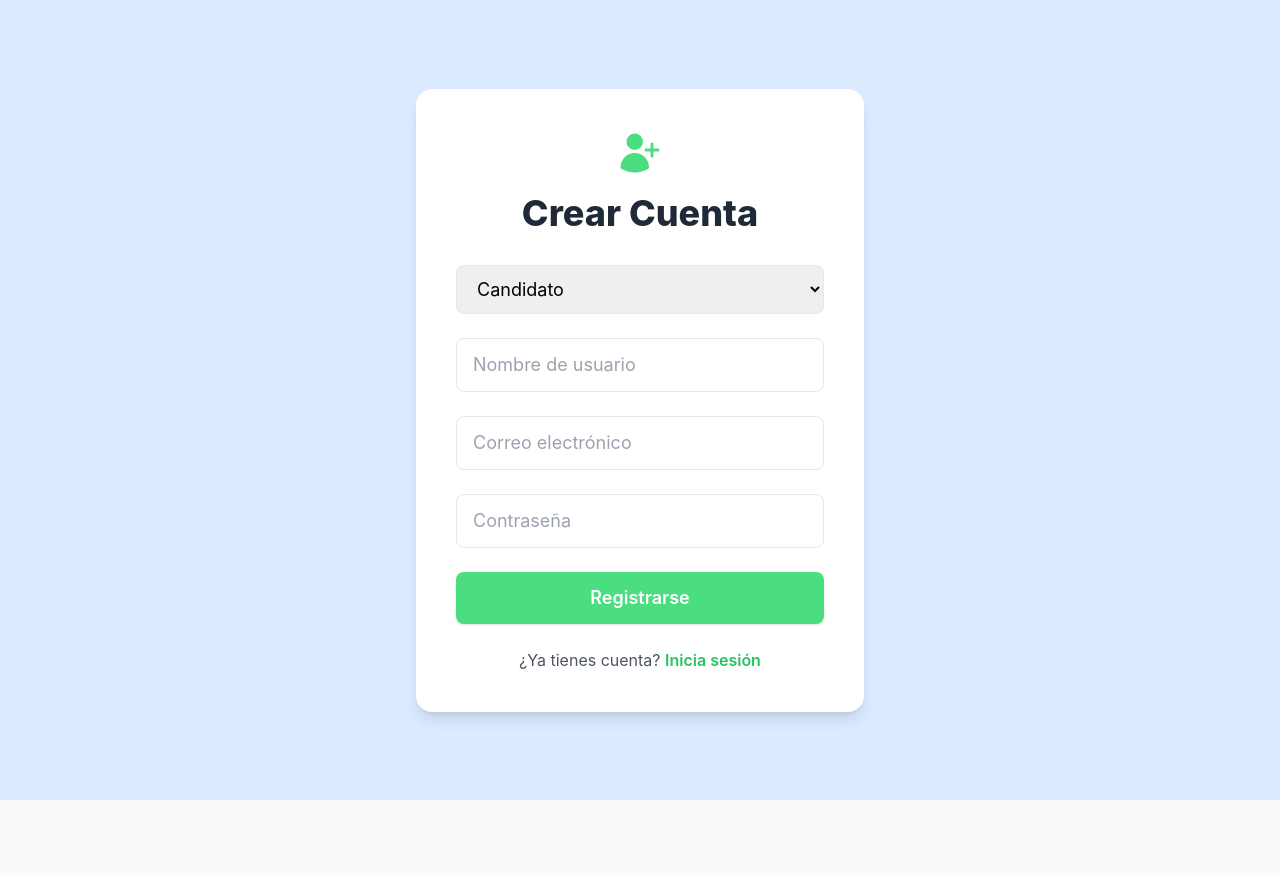
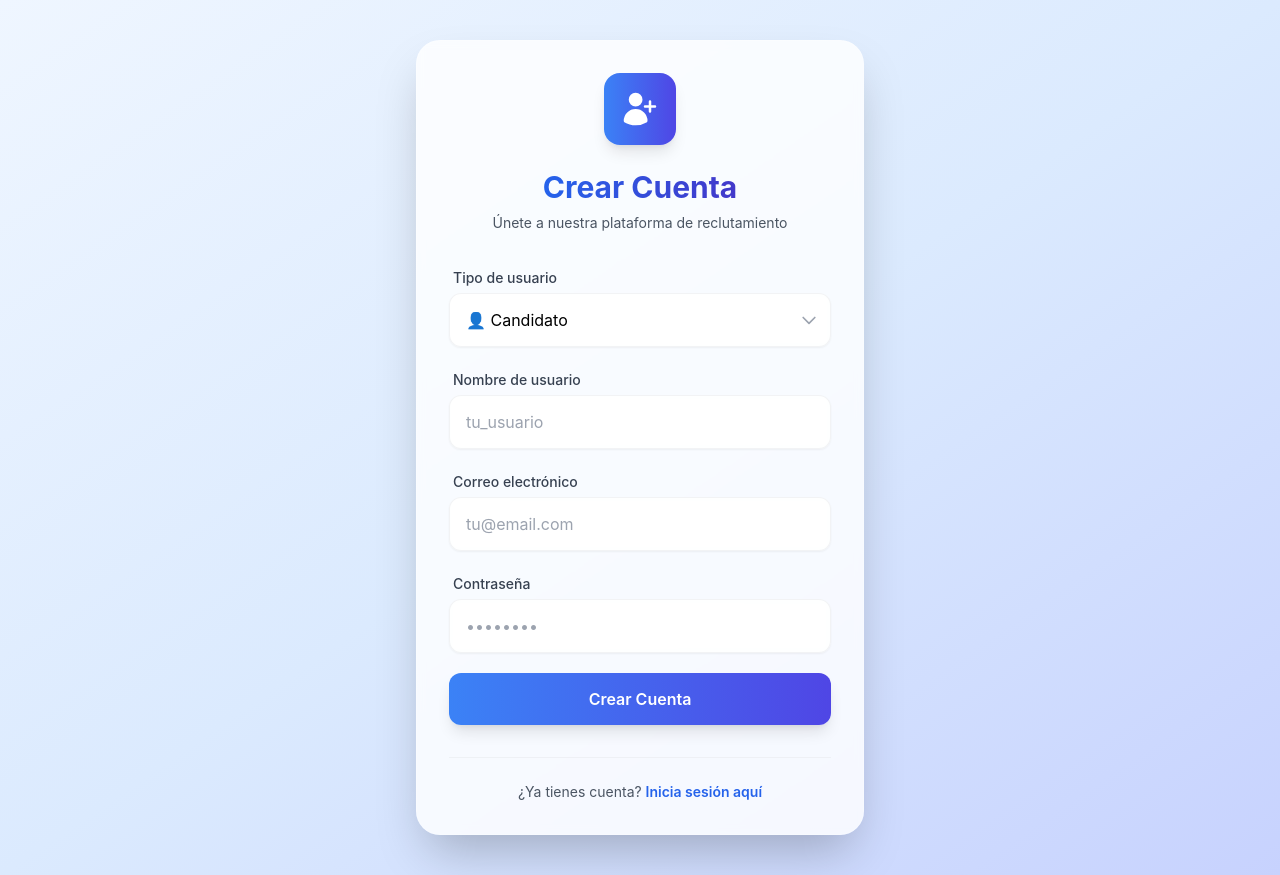
Before and after one commit to Cv-Vision/CVision-Frontend, a React (Vite) app: page /register in a window 1280 px wide. Before the commit the page ends 800 px from the top, so only its background shows below. Built offline with nearby package versions, Linux system fonts and the light colour scheme; no server answers.

Commit message:
many visual fixes/improvements - v2

```diff
--- a/src/components/ExtraRequirementsForm.tsx
+++ b/src/components/ExtraRequirementsForm.tsx
@@ -64,8 +64,8 @@ const ExtraRequirementsForm: React.FC<ExtraRequirementsFormProps> = ({ onChange
           placeholder="Escribe requisitos adicionales aquí..."
         />
         <div className="flex items-center gap-2 text-amber-600 text-xs">
-          <ExclamationTriangleIcon className="h-4 w-4" />
-          <span>El uso de texto libre puede afectar la precisión del modelo.</span>
+          <ExclamationTriangleIcon className="h-5 w-5 text-amber-500" />
+          <span className="font-bold">El uso de texto libre puede afectar la precisión del modelo.</span>
         </div>
       </div>
 
--- a/src/components/dashboard/JobPostingRow.tsx
+++ b/src/components/dashboard/JobPostingRow.tsx
@@ -63,8 +63,8 @@ export function JobRow({
         <TableCell key="status">
             <div className="flex items-center justify-center">
                 <span className={`px-3 py-1.5 inline-flex text-xs leading-5 font-semibold rounded-full ${getStatusColorClass(String(job.status))}`}>
-                    {statusMap[String(job.status)] || job.status}
-                </span>
+                {statusMap[String(job.status)] || job.status}
+            </span>
             </div>
         </TableCell>,
 
--- a/src/context/AuthContext.tsx
+++ b/src/context/AuthContext.tsx
@@ -1,4 +1,5 @@
 import { createContext, useContext, ReactNode, useEffect, useState } from 'react';
+import { useNavigate } from 'react-router-dom';
 
 interface User {
   email?: string;
@@ -33,6 +34,7 @@ interface AuthProviderProps {
 export const AuthProvider = ({ children }: AuthProviderProps) => {
   const [user, setUser] = useState<User | null>(null);
   const [isAuthenticated, setIsAuthenticated] = useState(false);
+  const navigate = useNavigate();
 
   useEffect(() => {
     const userData = sessionStorage.getItem('user');
@@ -69,7 +71,7 @@ export const AuthProvider = ({ children }: AuthProviderProps) => {
     sessionStorage.clear();
     setUser(null);
     setIsAuthenticated(false);
-    window.location.href = '/login';
+    navigate('/login');
   };
 
   const authContextValue: AuthContextType = {
--- a/src/pages/auth/Login.tsx
+++ b/src/pages/auth/Login.tsx
@@ -47,48 +47,103 @@ const Login = () => {
   }
 
   return (
-    <div className="min-h-screen bg-blue-100 flex flex-col items-center justify-center py-10 px-2">
-      <div className="bg-white rounded-2xl shadow-lg max-w-md w-full p-10 flex flex-col items-center">
-        <ArrowRightOnRectangleIcon className="h-12 w-12 text-blue-400 mb-4" />
-        <h1 className="text-4xl font-extrabold text-gray-800 mb-2 text-center">Iniciar Sesión</h1>
-        <form className="w-full flex flex-col gap-6 mt-6" onSubmit={handleSubmit}>
+    <div className="min-h-screen bg-gradient-to-br from-blue-50 via-blue-100 to-indigo-200 flex flex-col items-center justify-center py-10 px-4">
+      <div className="bg-white/80 backdrop-blur-sm rounded-3xl shadow-2xl max-w-md w-full p-8 border border-white/20">
+        <div className="flex flex-col items-center mb-8">
+          <div className="bg-gradient-to-r from-blue-500 to-indigo-600 p-4 rounded-2xl shadow-lg mb-6">
+            <ArrowRightOnRectangleIcon className="h-10 w-10 text-white" />
+          </div>
+          <h1 className="text-3xl font-bold bg-gradient-to-r from-blue-600 to-indigo-700 bg-clip-text text-transparent mb-2">
+            Iniciar Sesión
+          </h1>
+          <p className="text-gray-600 text-center text-sm">
+            Accede a tu cuenta para continuar
+          </p>
+        </div>
+
+        <form className="w-full flex flex-col gap-5" onSubmit={handleSubmit}>
+          <div className="space-y-1">
+            <label className="text-sm font-medium text-gray-700 ml-1">
+              Tipo de usuario
+            </label>
+            <div className="relative">
               <select
-            className="w-full border border-gray-200 rounded-lg px-4 py-3 text-lg focus:outline-none focus:ring-2 focus:ring-blue-300"
+                className="w-full bg-white/70 backdrop-blur-sm border border-gray-200/50 rounded-xl px-4 py-3.5 text-base focus:outline-none focus:ring-2 focus:ring-blue-400 focus:border-transparent transition-all duration-200 shadow-sm hover:shadow-md appearance-none cursor-pointer pr-10"
                 value={role}
                 onChange={e => setRole(e.target.value as 'candidate' | 'recruiter')}
               >
-            <option value="candidate">Candidato</option>
-            <option value="recruiter">Reclutador</option>
+                <option value="candidate" className="py-2">👤 Candidato</option>
+                <option value="recruiter" className="py-2">🏢 Reclutador</option>
               </select>
+              <div className="absolute inset-y-0 right-0 flex items-center pr-3 pointer-events-none">
+                <svg className="w-5 h-5 text-gray-400" fill="none" stroke="currentColor" viewBox="0 0 24 24">
+                  <path strokeLinecap="round" strokeLinejoin="round" strokeWidth={2} d="M19 9l-7 7-7-7" />
+                </svg>
+              </div>
+            </div>
+          </div>
+
+          <div className="space-y-1">
+            <label className="text-sm font-medium text-gray-700 ml-1">
+              Correo electrónico
+            </label>
             <input
               type="email"
-            placeholder="Correo electrónico"
-            className="w-full border border-gray-200 rounded-lg px-4 py-3 text-lg focus:outline-none focus:ring-2 focus:ring-blue-300"
+              placeholder="tu@email.com"
+              className="w-full bg-white/70 backdrop-blur-sm border border-gray-200/50 rounded-xl px-4 py-3.5 text-base focus:outline-none focus:ring-2 focus:ring-blue-400 focus:border-transparent transition-all duration-200 shadow-sm hover:shadow-md"
               value={email}
               onChange={e => setEmail(e.target.value)}
               required
             />
+          </div>
+
+          <div className="space-y-1">
+            <label className="text-sm font-medium text-gray-700 ml-1">
+              Contraseña
+            </label>
             <input
               type="password"
-            placeholder="Contraseña"
-            className="w-full border border-gray-200 rounded-lg px-4 py-3 text-lg focus:outline-none focus:ring-2 focus:ring-blue-300"
+              placeholder="••••••••"
+              className="w-full bg-white/70 backdrop-blur-sm border border-gray-200/50 rounded-xl px-4 py-3.5 text-base focus:outline-none focus:ring-2 focus:ring-blue-400 focus:border-transparent transition-all duration-200 shadow-sm hover:shadow-md"
               value={password}
               onChange={e => setPassword(e.target.value)}
               required
             />
+          </div>
+
           <button
             type="submit"
-            className="w-full bg-blue-400 text-white font-semibold py-3 rounded-lg shadow hover:bg-blue-600 transition-colors text-lg"
+            className="w-full bg-gradient-to-r from-blue-500 to-indigo-600 text-white font-semibold py-3.5 rounded-xl shadow-lg hover:shadow-xl transform hover:scale-[1.02] transition-all duration-200 text-base disabled:opacity-50 disabled:cursor-not-allowed disabled:transform-none"
             disabled={loading}
           >
-            {loading ? 'Ingresando...' : 'Ingresar'}
+            {loading ? (
+              <div className="flex items-center justify-center gap-2">
+                <div className="w-5 h-5 border-2 border-white/30 border-t-white rounded-full animate-spin"></div>
+                Ingresando...
+              </div>
+            ) : (
+              'Ingresar'
+            )}
           </button>
-          {error && <p className="text-red-500 mt-2">{error}</p>}
+
+          {error && (
+            <div className="bg-red-50 border border-red-200 rounded-xl p-3">
+              <p className="text-red-600 text-sm text-center">{error}</p>
+            </div>
+          )}
         </form>
-        <p className="mt-6 text-gray-600 text-center">
+
+        <div className="mt-8 pt-6 border-t border-gray-200/50">
+          <p className="text-gray-600 text-center text-sm">
             ¿No tienes cuenta?{' '}
-          <Link to="/register" className="text-blue-500 hover:underline font-semibold">Regístrate</Link>
+            <Link
+              to="/register"
+              className="text-blue-600 hover:text-blue-700 font-semibold transition-colors duration-200 hover:underline"
+            >
+              Regístrate aquí
+            </Link>
           </p>
+        </div>
       </div>
     </div>
   );
--- a/src/pages/auth/Register.tsx
+++ b/src/pages/auth/Register.tsx
@@ -39,56 +39,117 @@ const Register = () => {
   };
 
   return (
-    <div className="min-h-screen bg-blue-100 flex flex-col items-center justify-center py-10 px-2">
-      <div className="bg-white rounded-2xl shadow-lg max-w-md w-full p-10 flex flex-col items-center">
-        <UserPlusIcon className="h-12 w-12 text-green-400 mb-4" />
-        <h1 className="text-4xl font-extrabold text-gray-800 mb-2 text-center">Crear Cuenta</h1>
-        <form className="w-full flex flex-col gap-6 mt-6" onSubmit={handleSubmit}>
+    <div className="min-h-screen bg-gradient-to-br from-blue-50 via-blue-100 to-indigo-200 flex flex-col items-center justify-center py-10 px-4">
+      <div className="bg-white/80 backdrop-blur-sm rounded-3xl shadow-2xl max-w-md w-full p-8 border border-white/20">
+        <div className="flex flex-col items-center mb-8">
+          <div className="bg-gradient-to-r from-blue-500 to-indigo-600 p-4 rounded-2xl shadow-lg mb-6">
+            <UserPlusIcon className="h-10 w-10 text-white" />
+          </div>
+          <h1 className="text-3xl font-bold bg-gradient-to-r from-blue-600 to-indigo-700 bg-clip-text text-transparent mb-2">
+            Crear Cuenta
+          </h1>
+          <p className="text-gray-600 text-center text-sm">
+            Únete a nuestra plataforma de reclutamiento
+          </p>
+        </div>
+
+        <form className="w-full flex flex-col gap-5" onSubmit={handleSubmit}>
+          <div className="space-y-1">
+            <label className="text-sm font-medium text-gray-700 ml-1">
+              Tipo de usuario
+            </label>
+            <div className="relative">
               <select
-            className="w-full border border-gray-200 rounded-lg px-4 py-3 text-lg focus:outline-none focus:ring-2 focus:ring-green-300"
+                className="w-full bg-white/70 backdrop-blur-sm border border-gray-200/50 rounded-xl px-4 py-3.5 text-base focus:outline-none focus:ring-2 focus:ring-blue-400 focus:border-transparent transition-all duration-200 shadow-sm hover:shadow-md appearance-none cursor-pointer pr-10"
                 value={role}
                 onChange={e => setRole(e.target.value as 'candidate' | 'recruiter')}
               >
-            <option value="candidate">Candidato</option>
-            <option value="recruiter">Reclutador</option>
+                <option value="candidate" className="py-2">👤 Candidato</option>
+                <option value="recruiter" className="py-2">🏢 Reclutador</option>
               </select>
+              <div className="absolute inset-y-0 right-0 flex items-center pr-3 pointer-events-none">
+                <svg className="w-5 h-5 text-gray-400" fill="none" stroke="currentColor" viewBox="0 0 24 24">
+                  <path strokeLinecap="round" strokeLinejoin="round" strokeWidth={2} d="M19 9l-7 7-7-7" />
+                </svg>
+              </div>
+            </div>
+          </div>
+
+          <div className="space-y-1">
+            <label className="text-sm font-medium text-gray-700 ml-1">
+              Nombre de usuario
+            </label>
             <input
               type="text"
-            placeholder="Nombre de usuario"
-            className="w-full border border-gray-200 rounded-lg px-4 py-3 text-lg focus:outline-none focus:ring-2 focus:ring-green-300"
+              placeholder="tu_usuario"
+              className="w-full bg-white/70 backdrop-blur-sm border border-gray-200/50 rounded-xl px-4 py-3.5 text-base focus:outline-none focus:ring-2 focus:ring-blue-400 focus:border-transparent transition-all duration-200 shadow-sm hover:shadow-md"
               value={username}
               onChange={e => setUsername(e.target.value)}
               required
             />
+          </div>
+
+          <div className="space-y-1">
+            <label className="text-sm font-medium text-gray-700 ml-1">
+              Correo electrónico
+            </label>
             <input
               type="email"
-            placeholder="Correo electrónico"
-            className="w-full border border-gray-200 rounded-lg px-4 py-3 text-lg focus:outline-none focus:ring-2 focus:ring-green-300"
+              placeholder="tu@email.com"
+              className="w-full bg-white/70 backdrop-blur-sm border border-gray-200/50 rounded-xl px-4 py-3.5 text-base focus:outline-none focus:ring-2 focus:ring-blue-400 focus:border-transparent transition-all duration-200 shadow-sm hover:shadow-md"
               value={email}
               onChange={e => setEmail(e.target.value)}
               required
             />
+          </div>
+
+          <div className="space-y-1">
+            <label className="text-sm font-medium text-gray-700 ml-1">
+              Contraseña
+            </label>
             <input
               type="password"
-            placeholder="Contraseña"
-            className="w-full border border-gray-200 rounded-lg px-4 py-3 text-lg focus:outline-none focus:ring-2 focus:ring-green-300"
+              placeholder="••••••••"
+              className="w-full bg-white/70 backdrop-blur-sm border border-gray-200/50 rounded-xl px-4 py-3.5 text-base focus:outline-none focus:ring-2 focus:ring-blue-400 focus:border-transparent transition-all duration-200 shadow-sm hover:shadow-md"
               value={password}
               onChange={e => setPassword(e.target.value)}
               required
             />
+          </div>
+
           <button
             type="submit"
-            className="w-full bg-green-400 text-white font-semibold py-3 rounded-lg shadow hover:bg-green-600 transition-colors text-lg"
+            className="w-full bg-gradient-to-r from-blue-500 to-indigo-600 text-white font-semibold py-3.5 rounded-xl shadow-lg hover:shadow-xl transform hover:scale-[1.02] transition-all duration-200 text-base disabled:opacity-50 disabled:cursor-not-allowed disabled:transform-none"
             disabled={loading}
           >
-            {loading ? 'Registrando...' : 'Registrarse'}
+            {loading ? (
+              <div className="flex items-center justify-center gap-2">
+                <div className="w-5 h-5 border-2 border-white/30 border-t-white rounded-full animate-spin"></div>
+                Registrando...
+              </div>
+            ) : (
+              'Crear Cuenta'
+            )}
           </button>
-          {error && <p className="text-red-500 mt-2">{error}</p>}
+
+          {error && (
+            <div className="bg-red-50 border border-red-200 rounded-xl p-3">
+              <p className="text-red-600 text-sm text-center">{error}</p>
+            </div>
+          )}
         </form>
-        <p className="mt-6 text-gray-600 text-center">
+
+        <div className="mt-8 pt-6 border-t border-gray-200/50">
+          <p className="text-gray-600 text-center text-sm">
             ¿Ya tienes cuenta?{' '}
-          <Link to="/login" className="text-green-500 hover:underline font-semibold">Inicia sesión</Link>
+            <Link
+              to="/login"
+              className="text-blue-600 hover:text-blue-700 font-semibold transition-colors duration-200 hover:underline"
+            >
+              Inicia sesión aquí
+            </Link>
           </p>
+        </div>
       </div>
     </div>
   );
```
Also changed, not shown: src/components/CandidateRatingDropdown.tsx (+5 -5 lines), src/pages/recruiter/CVAnalysisResultsInline.tsx (+5 -5 lines), src/pages/recruiter/CreateJob.tsx (+34 -23 lines), src/pages/recruiter/Dashboard.tsx (+13 -1 lines), src/pages/recruiter/JobPostings.tsx (+13 -2 lines), src/pages/recruiter/Profile.tsx (+12 -1 lines), src/pages/recruiter/CVAnalysisResults.tsx (indentation only). Lines whose indentation alone changed are shown as unchanged.
